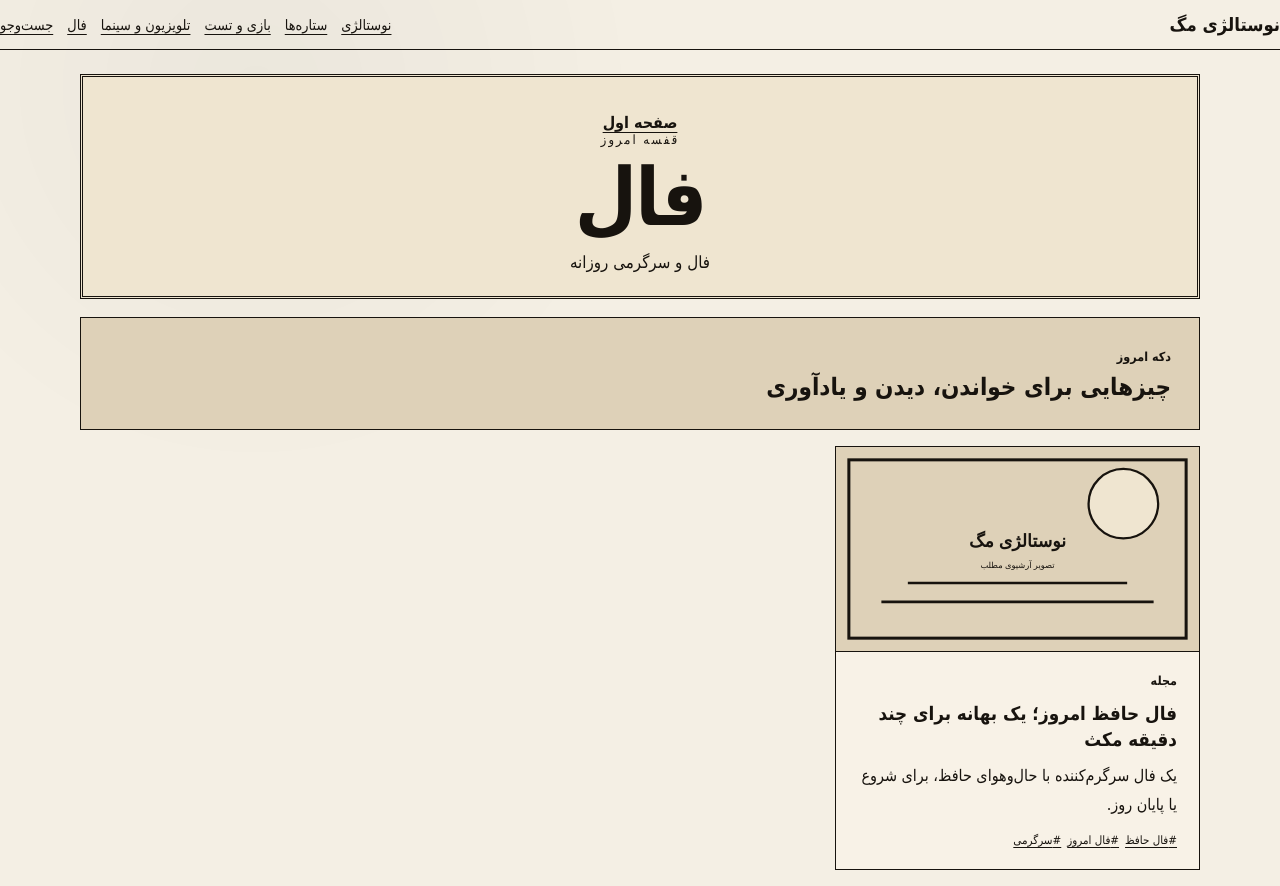
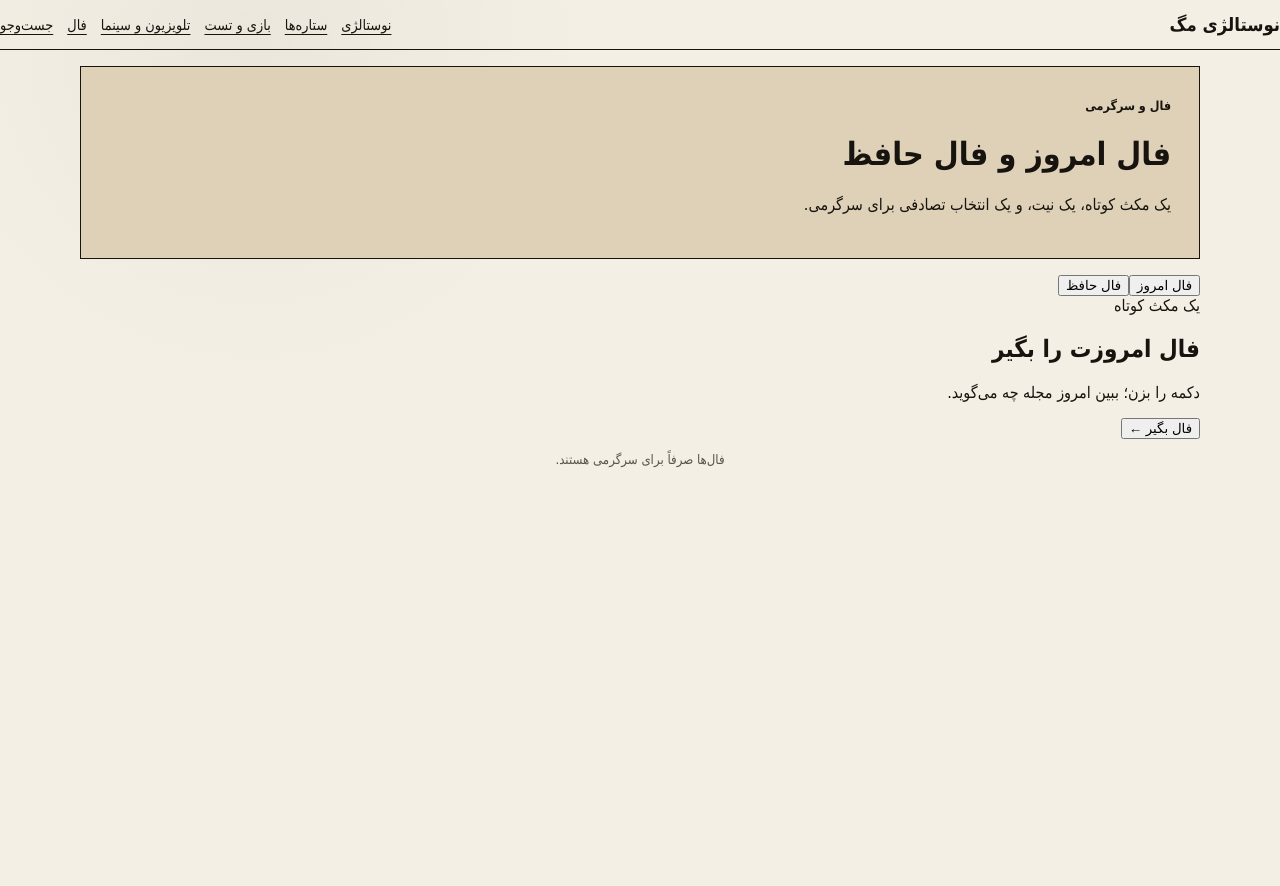
Before and after one commit to mohammadghadimi88/nostalgia-mag, a Next.js app: page /fortune in a window 1280 px wide. After the commit the page ends 800 px from the top, so only its background shows below. Built offline with nearby package versions, Linux system fonts and the light colour scheme; no server answers.

Commit message:
Create interactive fortune page

```diff
--- /dev/null
+++ b/app/fortune/page.tsx
@@ -0,0 +1,20 @@
+import FortuneWidget from "@/components/FortuneWidget";
+
+export const metadata = {
+  title: "فال امروز و فال حافظ",
+  description: "فال روزانه و فال حافظ سرگرم‌کننده در نوستالژی مگ."
+};
+
+export default function FortunePage() {
+  return (
+    <main className="fortune-page">
+      <header className="section-intro">
+        <span>فال و سرگرمی</span>
+        <h1>فال امروز و فال حافظ</h1>
+        <p>یک مکث کوتاه، یک نیت، و یک انتخاب تصادفی برای سرگرمی.</p>
+      </header>
+      <FortuneWidget />
+      <p className="quiz-note">فال‌ها صرفاً برای سرگرمی هستند.</p>
+    </main>
+  );
+}
```
